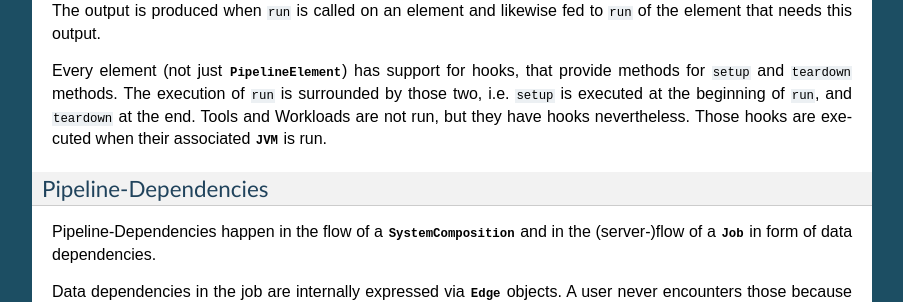
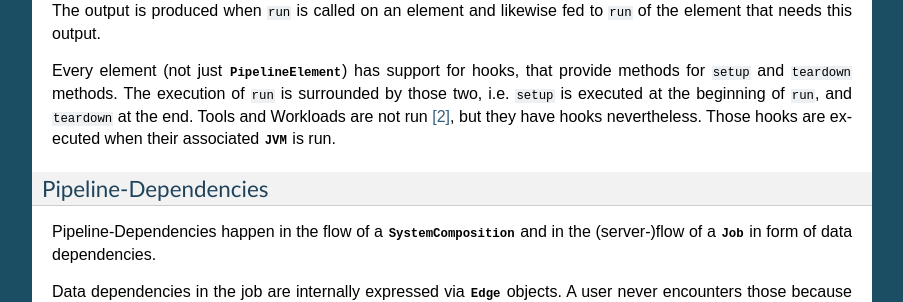
Before and after one commit to fhirschmann/penchy, a Sphinx documentation site: the page built from docs/arch.rst, in a window 1280 px wide and 900 px high, scrolled down 818 px. Shown: the part 152-454 px from the top of the window, without its empty margins (198-1101 px from the left). Built offline with Sphinx 7.4.7, drawn with Linux system fonts in a browser that asks for light colours; formulas are drawn with MathJax 3; some of the changed text lies outside the part shown.

Commit message:
doc: added footnote for NoRunnable filters

```diff
--- a/docs/arch.rst
+++ b/docs/arch.rst
@@ -73,7 +73,7 @@
 support for hooks, that provide methods for ``setup`` and ``teardown`` methods.
 The execution of ``run`` is surrounded by those two, i.e. ``setup`` is executed
 at the beginning of ``run``, and ``teardown`` at the end.
-Tools and Workloads are not run, but they have hooks nevertheless.
+Tools and Workloads are not run [#]_, but they have hooks nevertheless.
 Those hooks are executed when their associated :class:`~penchy.jobs.jvms.JVM` is
 run.
 
```
Also changed, not shown: other parts of docs/arch.rst (+3 -0 lines).
